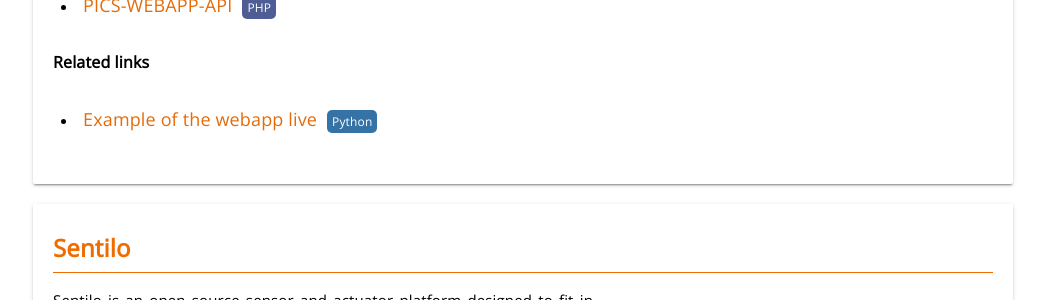
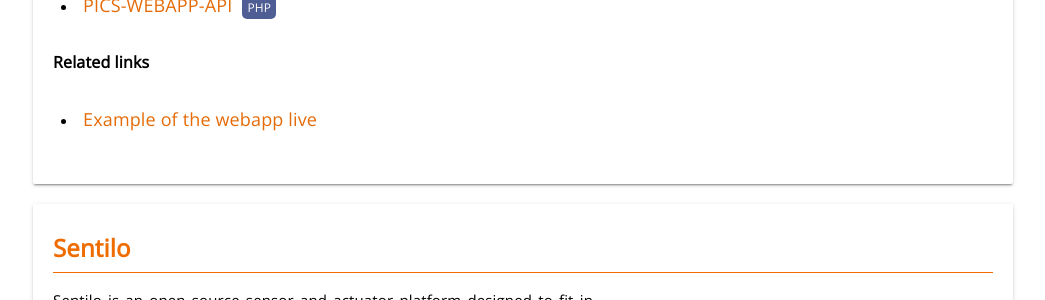
Before and after one commit to AjuntamentdeBarcelona/AjuntamentdeBarcelona.github.io, a Jekyll site: the page built from en/index_en.html, in a window 1280 px wide and 900 px high, scrolled down 2669 px. Shown: the part 147-447 px from the top of the window, without its empty margins (117-1162 px from the left). Built offline with Jekyll 4.4.1, drawn with Linux system fonts in a browser that asks for light colours.

Commit message:
Update index_en.html

```diff
--- a/en/index_en.html
+++ b/en/index_en.html
@@ -155,7 +155,7 @@
          <ul class="post-list">
 
           <li>
-            <a class="post-link" href="https://webapp.barcelona.cat/pics/">Example of the webapp live</a><span class="box-python"><span class="text-box">Python</span></span>
+            <a class="post-link" href="https://webapp.barcelona.cat/pics/">Example of the webapp live</a>
           </li>
         </ul>
       </div>
```
